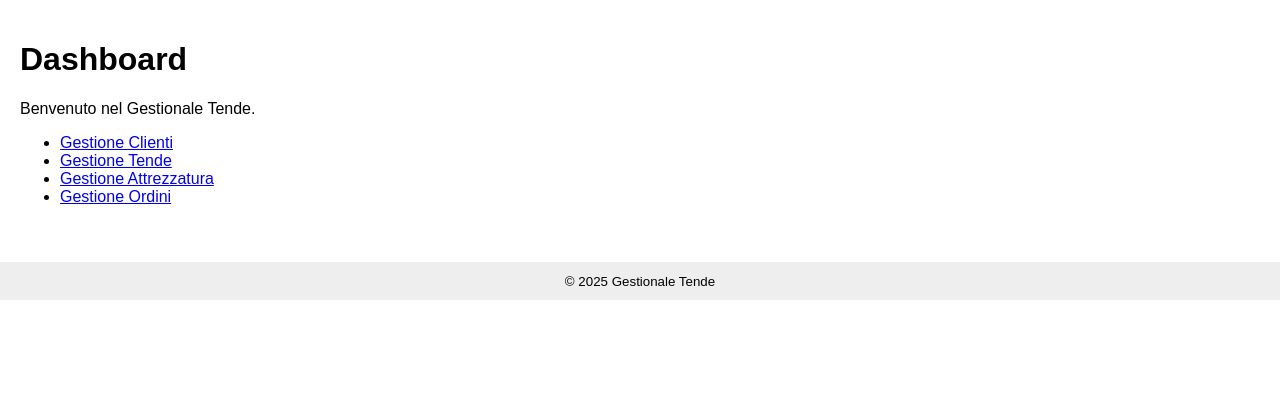
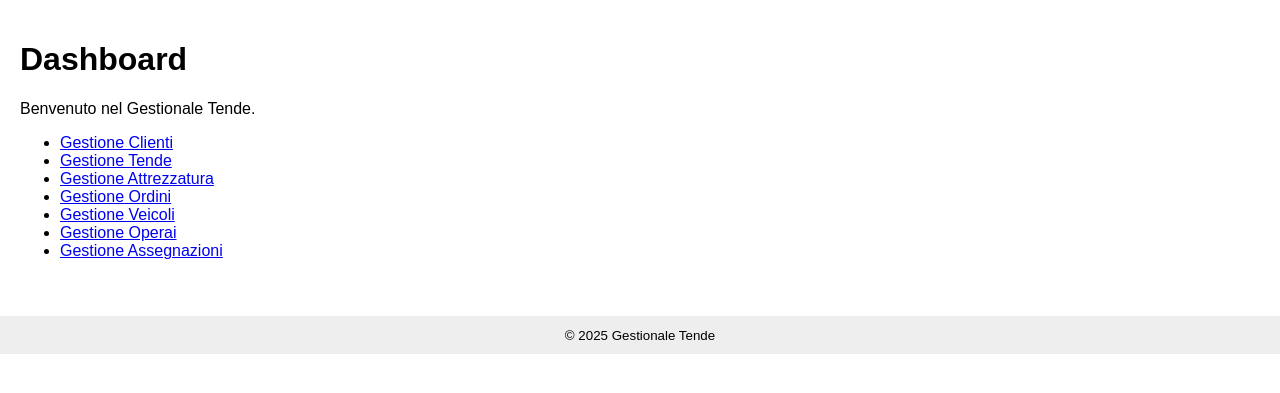
Before and after one commit to MichaelPain/gestionaletende, a PHP site: page / in a window 1280 px wide. Shown: the part 56-449 px from the top of the page. Run offline with PHP 8.4, Linux system fonts and the light colour scheme.

Commit message:
Update index.php

```diff
--- a/index.php
+++ b/index.php
@@ -10,6 +10,9 @@ require_once __DIR__ . '/includes/bootstrap.php';
         <li><a href="/pages/tende/index.php">Gestione Tende</a></li>
         <li><a href="/pages/attrezzatura/index.php">Gestione Attrezzatura</a></li>
         <li><a href="/pages/ordini/index.php">Gestione Ordini</a></li>
+        <li><a href="/pages/veicoli/index.php">Gestione Veicoli</a></li>
+        <li><a href="/pages/operai/index.php">Gestione Operai</a></li>
+        <li><a href="/pages/assegnazioni/index.php">Gestione Assegnazioni</a></li>
     </ul>
 </main>
 <?php include __DIR__ . '/includes/footer.php'; ?>
```
